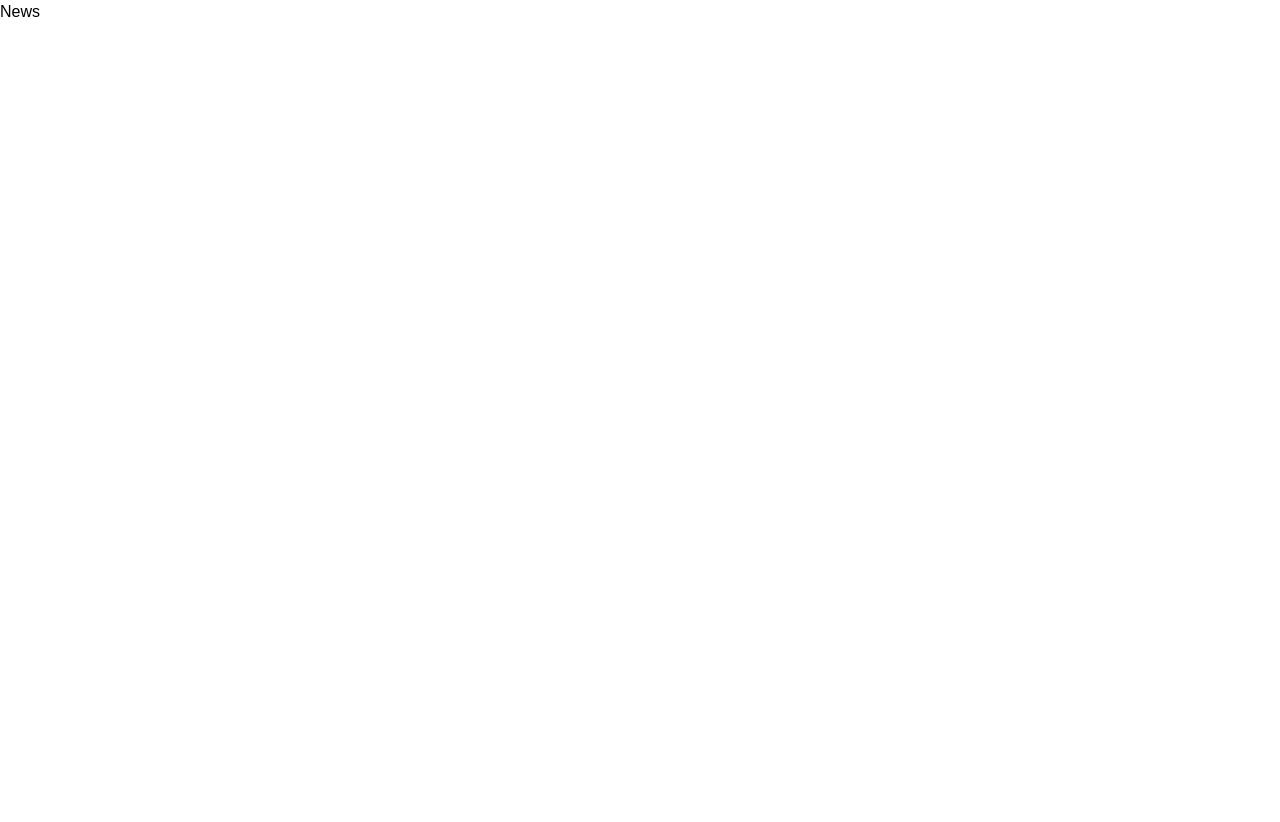
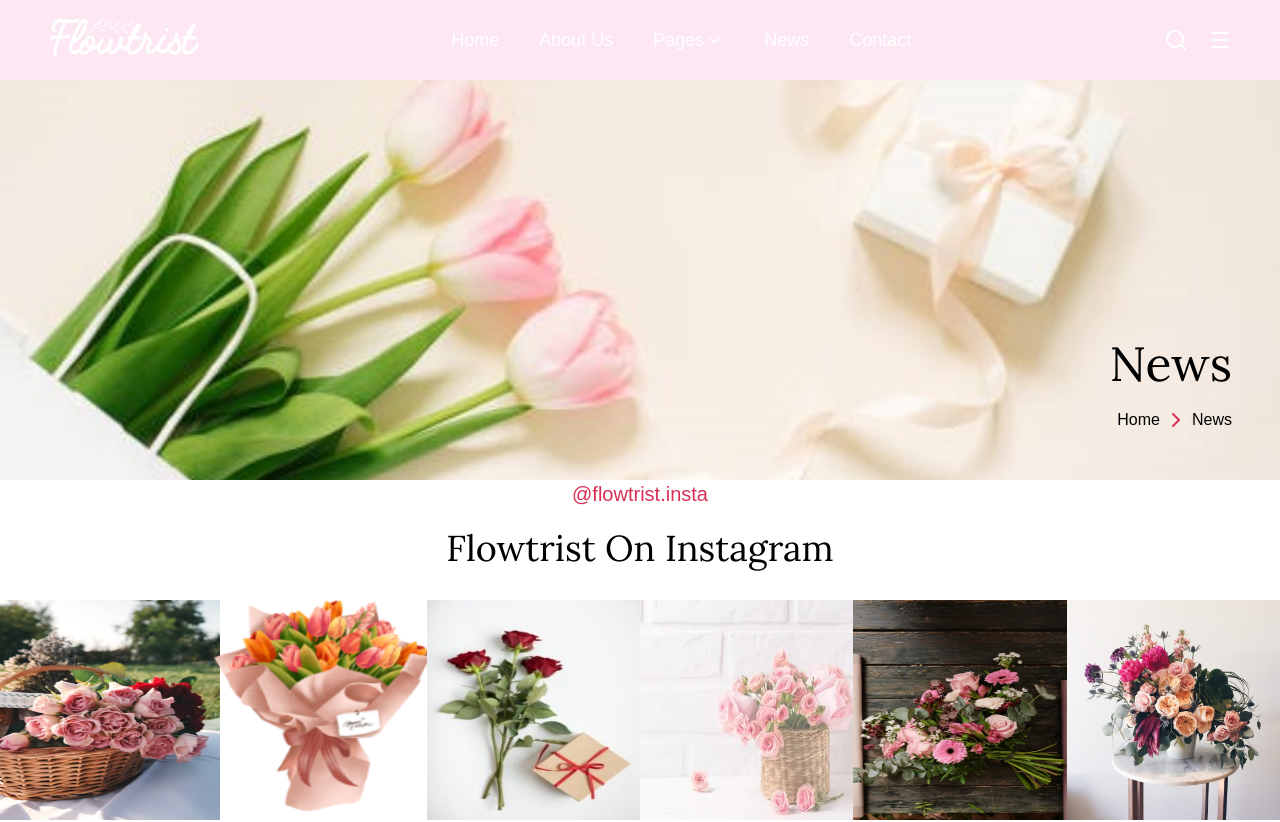
Before and after one commit to nazisharifi2025/Flower-web, a React (Vite) app: page /News in a window 1280 px wide. Shown: the top 822 px of the page. Before the commit the page ends 800 px from the top, so only its background shows below. Built offline with nearby package versions, Linux system fonts and the light colour scheme; a web font is replaced by a local one.

Commit message:
Flower web

```diff
--- /dev/null
+++ b/src/Componnents/HeroNews.tsx
@@ -0,0 +1,17 @@
+import { ChevronRight } from 'lucide-react'
+import React from 'react'
+
+function HeroNews() {
+  return (
+     <div className='h-[60vh] p-12 w-full bg-no-repeat bg-cover bg-center bg-[url(/images/img.jpg)] flex flex-col gap-5 justify-end items-end'>
+        <h1 className='text-5xl font-Headeing'>News</h1>
+        <div className='flex justify-center items-center space-x-1'>
+            <span>Home</span>
+            <ChevronRight size={24} className='text-[#D83054]'/>
+            <span>News</span>
+        </div>
+    </div>
+  )
+}
+
+export default HeroNews
--- a/src/Pages/News.tsx
+++ b/src/Pages/News.tsx
@@ -1,8 +1,17 @@
 import React from 'react'
+import Navbar from '../Componnents/Navbar'
+import Instagram from '../Componnents/Instagram'
+import Footer from '../Componnents/Footer'
+import HeroNews from '../Componnents/HeroNews'
 
 function News() {
   return (
-    <div>News</div>
+    <div>
+      <Navbar/>
+      <HeroNews/>
+      <Instagram/>
+      <Footer/>
+    </div>
   )
 }
 
```
